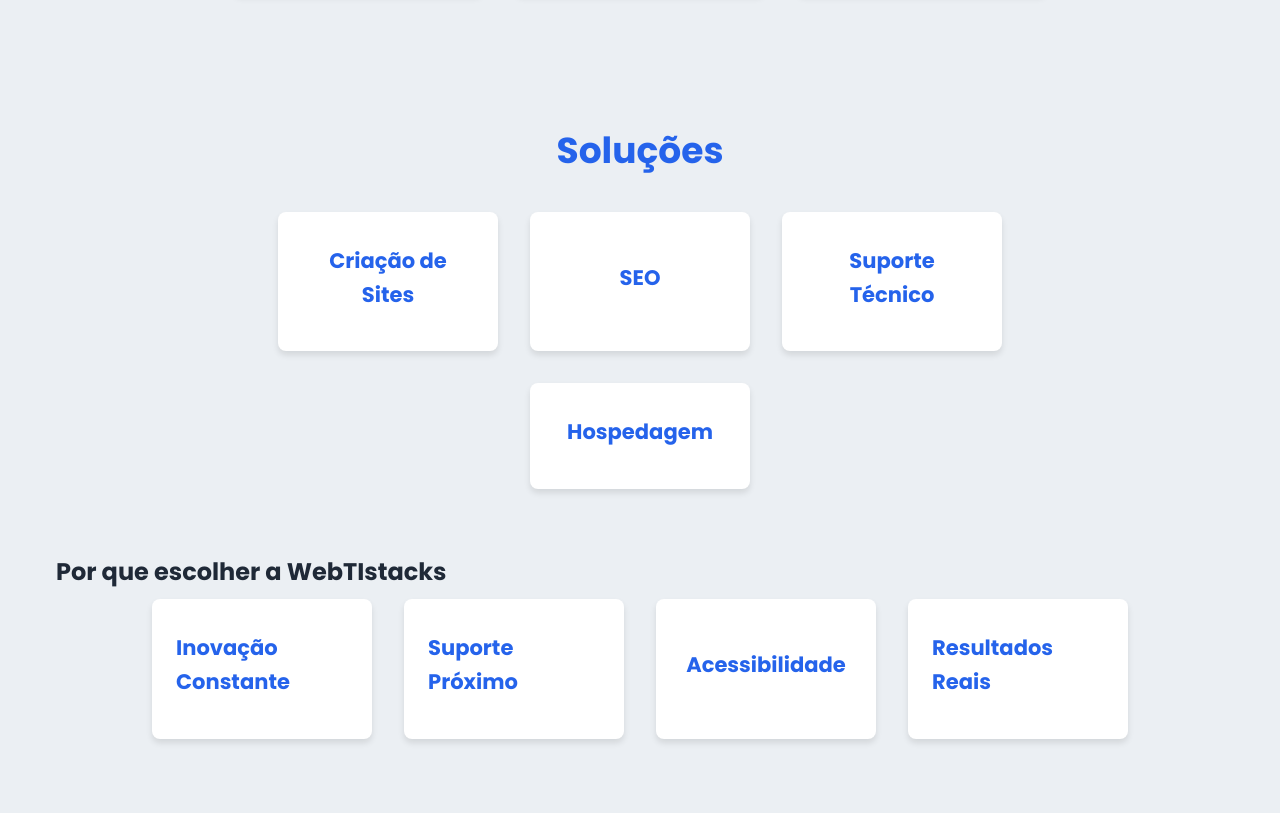
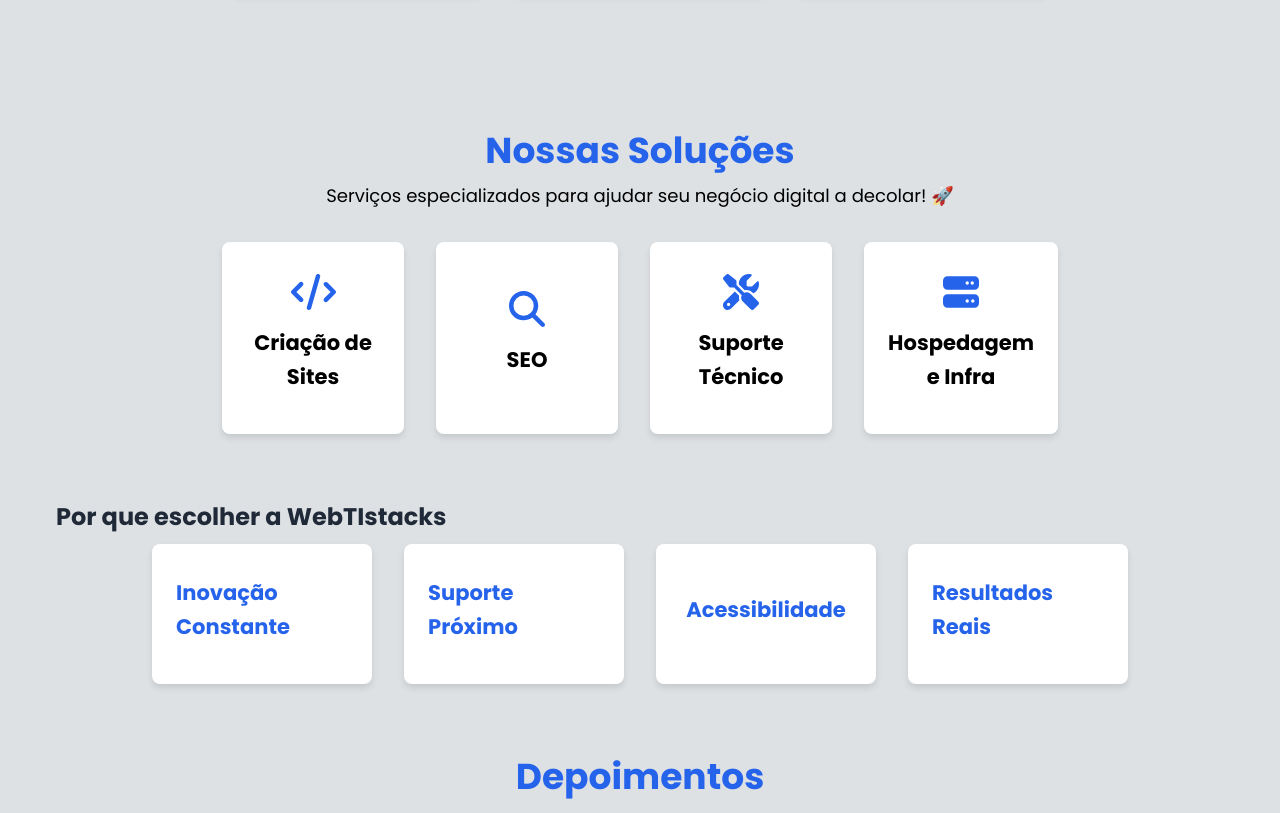
Before and after one commit to CarlosSilva09/WebTistacks, a React (Create React App) app: page / in a window 1280 px wide. Shown: the part 1340-2153 px from the top of the page. Built offline with nearby package versions, Linux system fonts and the light colour scheme.

Commit message:
Alterado a parto NOSSAS SOLUÇÕES

```diff
--- a/src/components/Solutions.js
+++ b/src/components/Solutions.js
@@ -1,24 +1,30 @@
 import React from 'react';
 import '../styles/Solutions.css';
 
+import { FontAwesomeIcon } from '@fortawesome/react-fontawesome';
+import { faSearch, faCode, faTools, faServer } from '@fortawesome/free-solid-svg-icons';
+
+
 const Solutions = () => {
   const services = [
-    'Criação de Sites',
-    'SEO',
-    'Suporte Técnico',
-    'Hospedagem',
+    { name: 'Criação de Sites', icon: faCode},
+    { name: 'SEO', icon: faSearch },
+    { name: 'Suporte Técnico', icon: faTools },
+    { name: 'Hospedagem e Infra', icon: faServer },
   ];
 
   return (
     <section className="solutions-section">
-      <h2>Soluções</h2>
-      <div className="solutions-cards">
-        {services.map((service) => (
-          <div key={service} className="solution-card">
-            <h3>{service}</h3>
-          </div>
+      <h2>Nossas Soluções</h2>
+      <h4>Serviços especializados para ajudar seu negócio digital a decolar! 🚀</h4>
+        <div className="solutions-cards">
+          {services.map((service) => (
+          <div key={service.name} className="solution-card">
+          <FontAwesomeIcon icon={service.icon} size="2x" className="icon" />
+          <h3>{service.name}</h3>
+        </div>
         ))}
-      </div>
+        </div>
     </section>
   );
 };
--- a/src/styles/Hero.css
+++ b/src/styles/Hero.css
@@ -16,7 +16,6 @@
   left: 0;
   right: 0;
   bottom: 0;
-  background-color: #ebeff3;
   display: flex;
   align-items: center;
   justify-content: center;
--- a/src/styles/Solutions.css
+++ b/src/styles/Solutions.css
@@ -8,15 +8,25 @@
 .solutions-section h2 {
   color: #2563eb;
   font-size: 2.25rem;
-  margin-bottom: 2rem;
+  margin-bottom: 0.1rem;
   font-weight: 700;
 }
+
+.solutions-section h4 {
+  color: #000000;
+  font-size: 1.13rem;
+  margin-bottom: 2rem;
+  font-weight: 400;
+  font-family: 'Poppins', sans-serif;
+}
+
+
 
 .solutions-cards {
   display: flex;
   justify-content: center;
   gap: 2rem;
-  flex-wrap: wrap;
+
 }
 
 .solution-card {
@@ -27,13 +37,20 @@
   flex: 1 1 200px;
   max-width: 220px;
   font-weight: 600;
-  color: #2563eb;
+  color: #000000;
   display: flex;
+  flex-direction: column; /* Altera a direção para coluna */
   align-items: center;
   justify-content: center;
   font-size: 1.125rem;
   transition: transform 0.3s ease, box-shadow 0.3s ease;
   cursor: pointer;
+  text-align: center;
+}
+
+.icon {
+  margin-bottom: 1rem; /* Aumenta o espaçamento abaixo do ícone */
+  color: #2563eb;
 }
 
 .solution-card:hover {
--- a/src/styles/global.css
+++ b/src/styles/global.css
@@ -8,7 +8,7 @@
 body {
   margin: 0;
   font-family: 'Poppins', sans-serif;
-  background-color: #ebeff3;
+  background-color: #dee1e4;
   color: #1f2937;
   line-height: 1.6;
   overflow-x: hidden;
```
